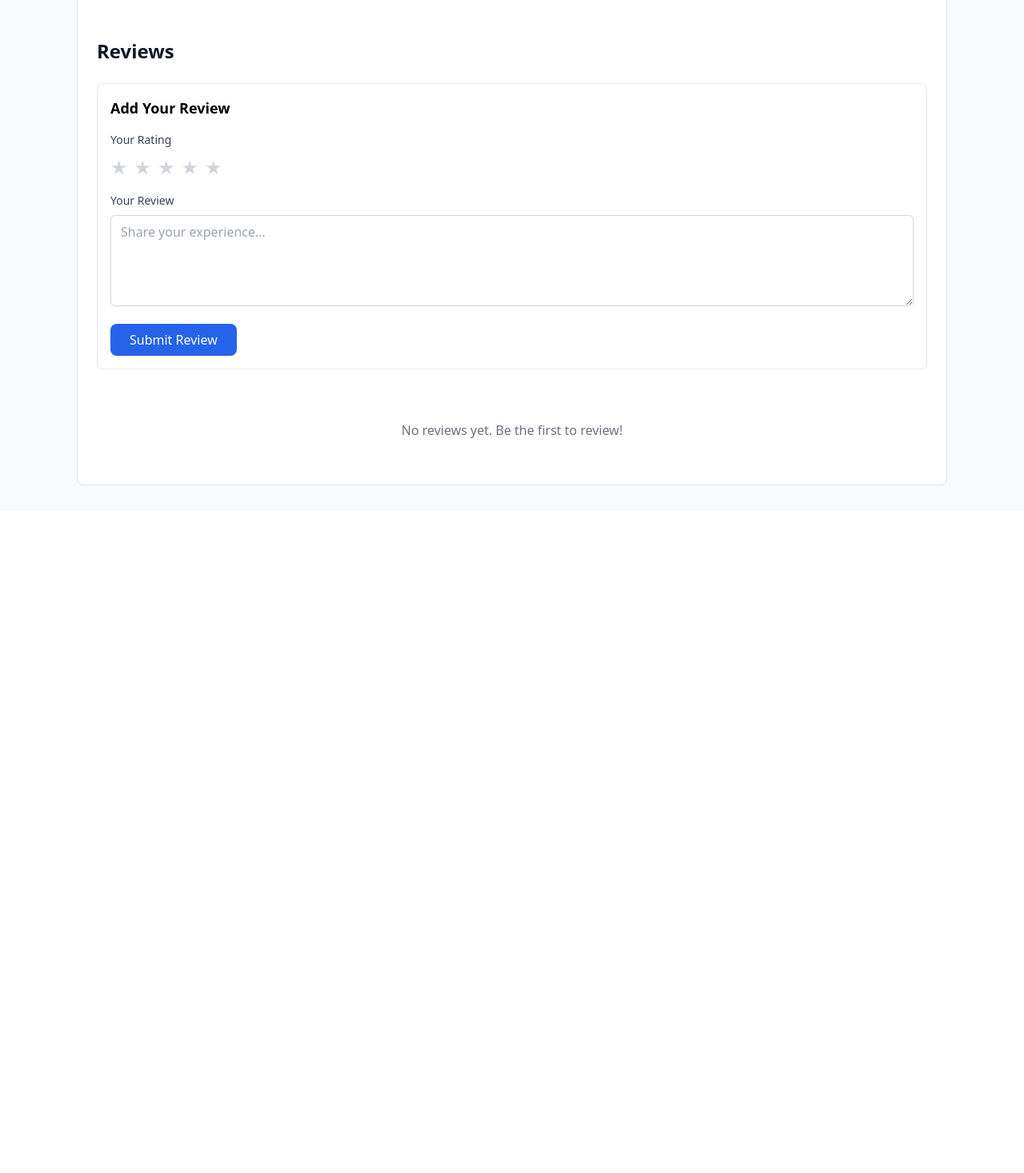
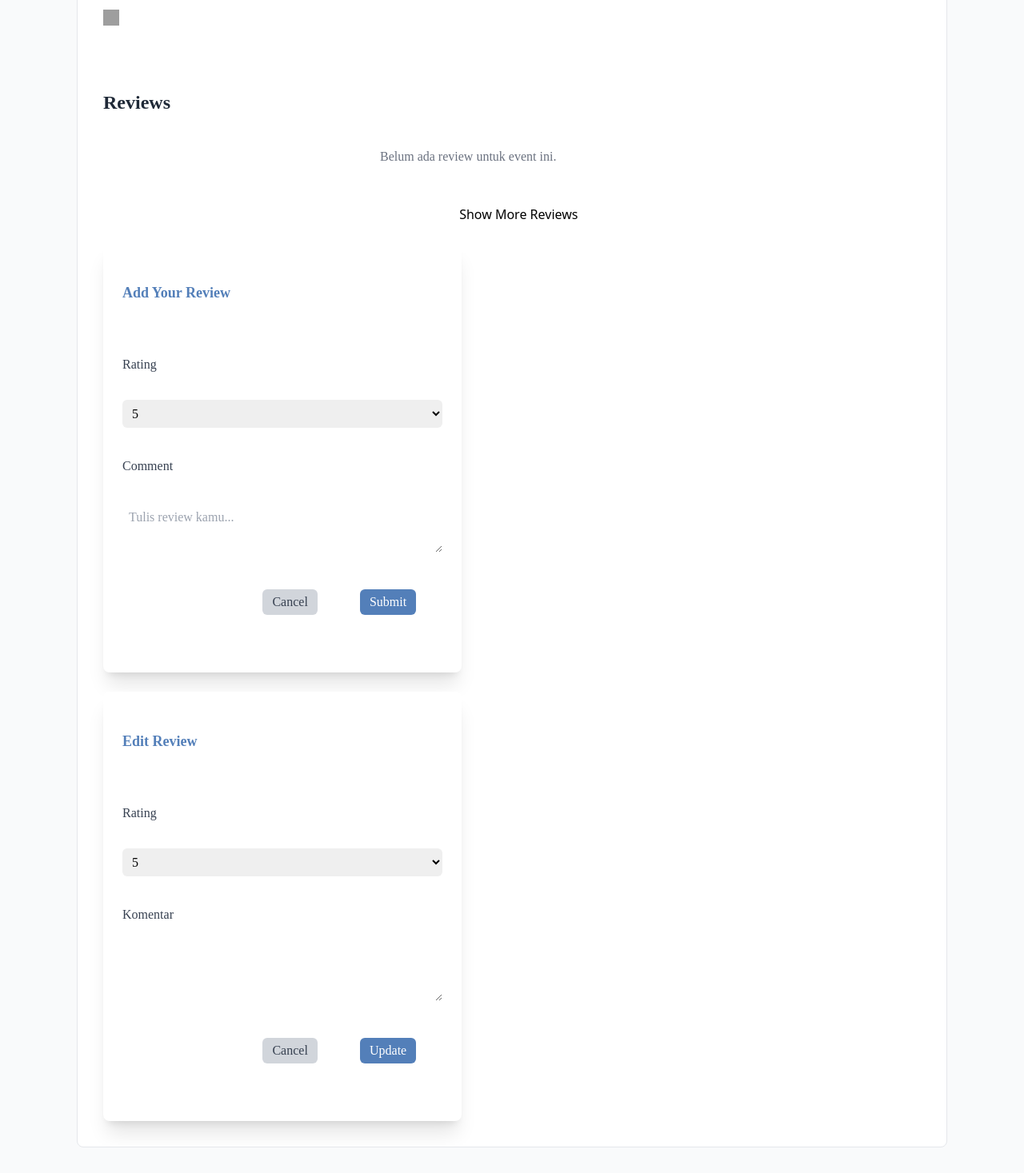
Before and after one commit to pbp-kelompok-a02/sporticket-web, a Django app: template event/templates/event_detail.html in a window 1280 px wide. Shown: the part 312-1779 px from the top of the page at 80% size. Before the commit the page ends 919 px from the top, so only its background shows below. Run offline with Django 5.2, Linux system fonts and the light colour scheme; the template is opened without the code that fills it: values that come from a table or form of the project are taken from there, others are empty; the visitor is signed in with stand-in values (Sample User, id 1); data comes from the database, SQL or seed files in the repository; some libraries are stand-ins or nearby versions; grey boxes are pictures that could not be loaded.

Commit message:
integrated review

```diff
--- a/event/templates/event_detail.html
+++ b/event/templates/event_detail.html
@@ -1,5 +1,5 @@
 {% extends 'base.html' %} {% load static %} {% block content %}
-<div class="min-h-screen w-full bg-gray-50">
+<div class="min-h-screen w-full bg-gray-50 mt-16">
   <div class="mx-auto max-w-6xl px-4 py-8 sm:px-6 lg:px-8">
     <!-- Back Navigation -->
     <div class="mb-6">
@@ -57,81 +57,7 @@
           <a href="{% url 'event:delete_event' event.match_id %}" class="rounded-lg bg-red-600 px-4 py-2 text-white transition-colors hover:bg-red-700" onclick="return confirm('Are you sure?');"> Delete Event </a>
         </div>
         {% endif %}
-      </div>
-
-
-
-      <!-- Review Section temporary -->
-      <div class="rounded-lg bg-white p-6 shadow-lg">
-        <h2 class="mb-6 text-2xl font-bold text-gray-900">Reviews</h2>
-
-        <!-- Add Review Form (for authenticated users) -->
-        {% if user.is_authenticated %}
-        <div class="mb-8 rounded-lg border border-gray-200 p-4">
-          <h3 class="mb-4 text-lg font-semibold">{% if user_review %}Update Your Review{% else %}Add Your Review{% endif %}</h3>
-          <form id="review-form">
-            {% csrf_token %}
-
-            <!-- Rating Selection -->
-            <div class="mb-4">
-              <label class="mb-2 block text-sm font-medium text-gray-700">Your Rating</label>
-              <div class="flex space-x-2" id="rating-stars">
-                {% for i in "12345" %}
-                <button type="button" class="rating-star {% if user_review.rating >= forloop.counter %}text-yellow-400{% else %}text-gray-300{% endif %} text-2xl" data-rating="{{ forloop.counter }}">★</button>
-                {% endfor %}
-              </div>
-              <input type="hidden" name="rating" id="rating-input" value="{{ user_review.rating|default:0 }}" />
-            </div>
-
-            <!-- Comment -->
-            <div class="mb-4">
-              <label for="comment" class="mb-2 block text-sm font-medium text-gray-700">Your Review</label>
-              <textarea name="comment" id="comment" rows="4" class="w-full rounded-md border border-gray-300 px-3 py-2 focus:ring-2 focus:ring-blue-500 focus:outline-none" placeholder="Share your experience...">{{ user_review.comment|default:'' }}</textarea>
-            </div>
-
-            <!-- Submit Button -->
-            <div class="flex items-center justify-between">
-              {% if user_review %}
-              <button type="button" id="delete-review" class="rounded-lg bg-red-600 px-4 py-2 text-white transition-colors hover:bg-red-700">Delete Review</button>
-              {% endif %}
-              <button type="submit" class="rounded-lg bg-blue-600 px-6 py-2 text-white transition-colors hover:bg-blue-700">{% if user_review %}Update Review{% else %}Submit Review{% endif %}</button>
-            </div>
-          </form>
-
-          <!-- Form Messages -->
-          <div id="form-message" class="mt-3 hidden"></div>
-        </div>
-        {% else %}
-        <div class="py-8 text-center">
-          <p class="text-gray-600">Please <a href="{% url 'account:login' %}" class="text-blue-600 hover:underline">login</a> to leave a review.</p>
-        </div>
-        {% endif %}
-
-        <!-- Reviews List -->
-        <div id="reviews-list">
-          {% for review in reviews %}
-          <div class="review-item border-b border-gray-200 py-4" data-review-id="{{ review.id }}">
-            <div class="mb-2 flex items-start justify-between">
-              <div class="flex items-center">
-                <div class="flex">
-                  {% for i in "12345" %} {% if forloop.counter <= review.rating %}
-                  <span class="text-yellow-400">★</span>
-                  {% else %}
-                  <span class="text-gray-300">☆</span>
-                  {% endif %} {% endfor %}
-                </div>
-                <span class="ml-2 text-sm text-gray-600">{{ review.user.username }}</span>
-              </div>
-              <span class="text-sm text-gray-500">{{ review.created_at|date:"M d, Y" }}</span>
-            </div>
-            {% if review.comment %}
-            <p class="mt-2 text-gray-700">{{ review.comment }}</p>
-            {% endif %}
-          </div>
-          {% empty %}
-          <div class="py-8 text-center text-gray-500">No reviews yet. Be the first to review!</div>
-          {% endfor %}
-        </div>
+        <div class="review-section">{% include 'review/review_preview.html' %}</div>
       </div>
     </article>
   </div>
```
Also changed, not shown: event/templates/event_main.html (+0 -11 lines).
